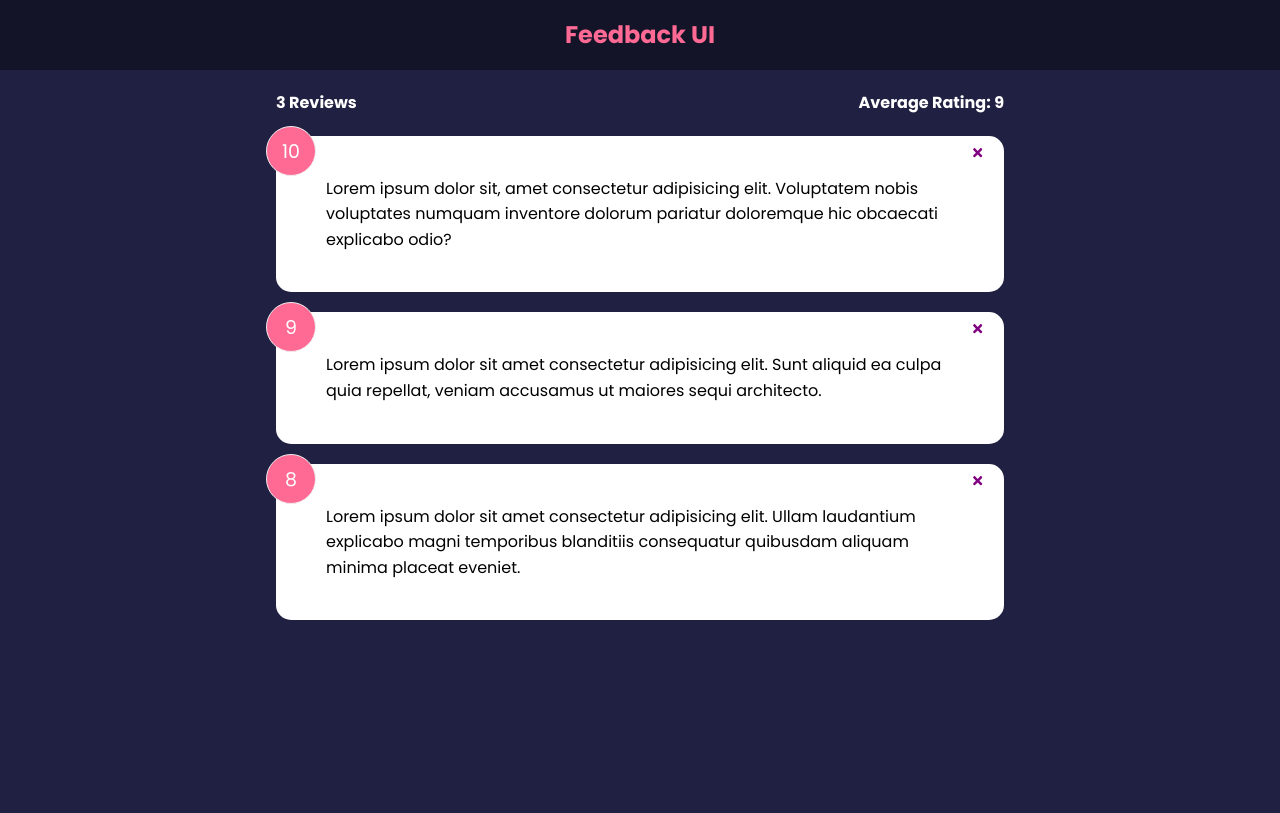
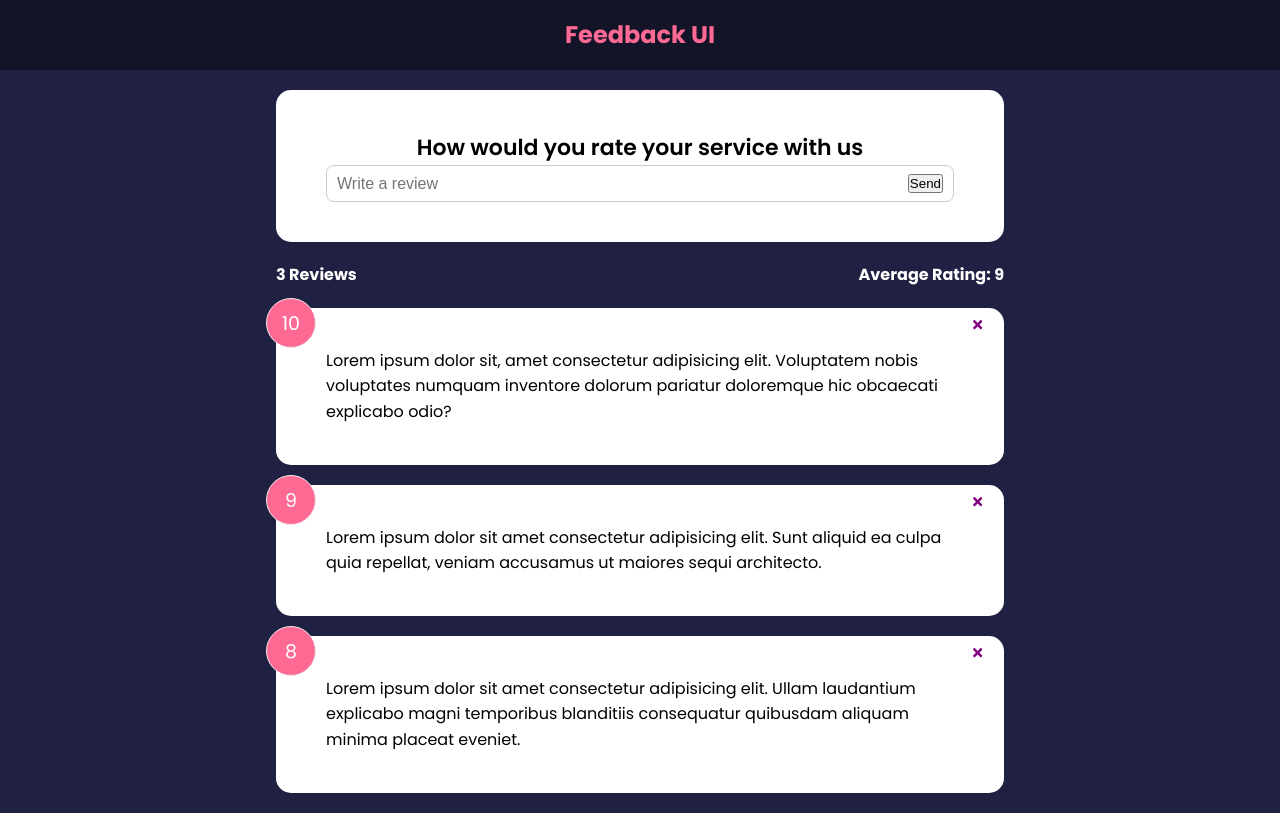
Before and after one commit to A-Alafandi/feedback-app, a React (Create React App) app: page / in a window 1280 px wide. Built offline with nearby package versions, Linux system fonts and the light colour scheme.

Commit message:
Feat : Add Feedback form

```diff
--- a/src/App.js
+++ b/src/App.js
@@ -3,6 +3,7 @@
 import FeedbackList from './component/FeedbackList'
 import FeedbackStats from './component/FeedbackStats'
 import FeedbackData from './data/FeedbackData'
+import FeedbackForm from './component/FeedbackForm'
 import Card from './component/shared/Card'
 
 function App() {
@@ -17,6 +18,7 @@
     <>
       <Header />
       <div className="container">
+        <FeedbackForm />
         <FeedbackStats feedback={feedback} />
         <FeedbackList feedback={feedback} handleDelete={deleteFeedback} />
       </div>
--- /dev/null
+++ b/src/component/FeedbackForm.jsx
@@ -0,0 +1,28 @@
+import { useState } from 'react'
+import Card from './shared/Card'
+function FeedbackForm() {
+  const [text, setText] = useState('')
+  const handleTextChange = (e) => {
+    setText(e.target.value)
+  }
+
+  return (
+    <Card>
+      <form>
+        <h2>How would you rate your service with us</h2>
+        {/*@todo - rating select component*/}
+        <div className="input-group">
+          <input
+            onChange={handleTextChange}
+            type="text"
+            placeholder="Write a review"
+            value={text}
+          />
+          <button type="submit">Send</button>
+        </div>
+      </form>
+    </Card>
+  )
+}
+
+export default FeedbackForm
```
